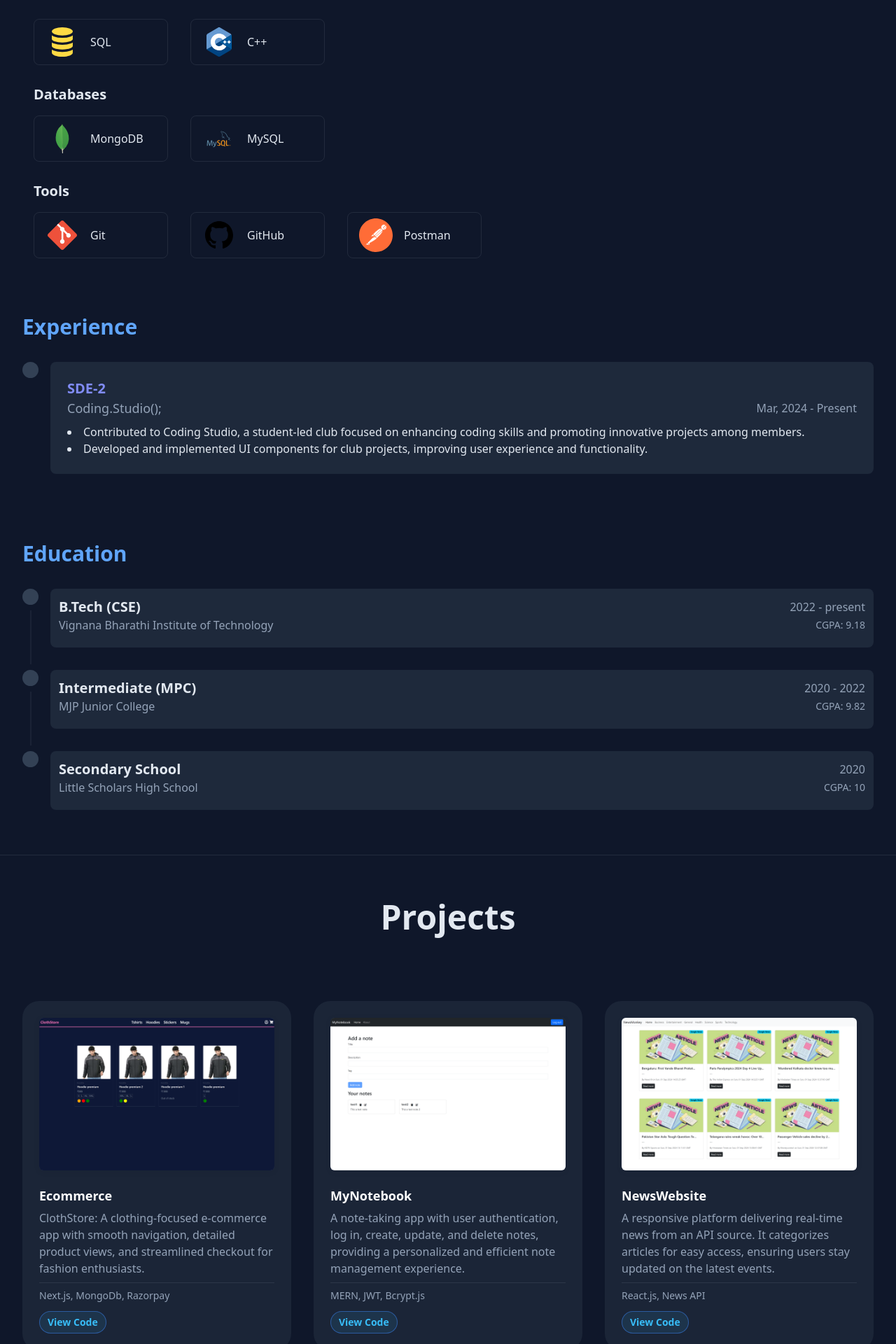
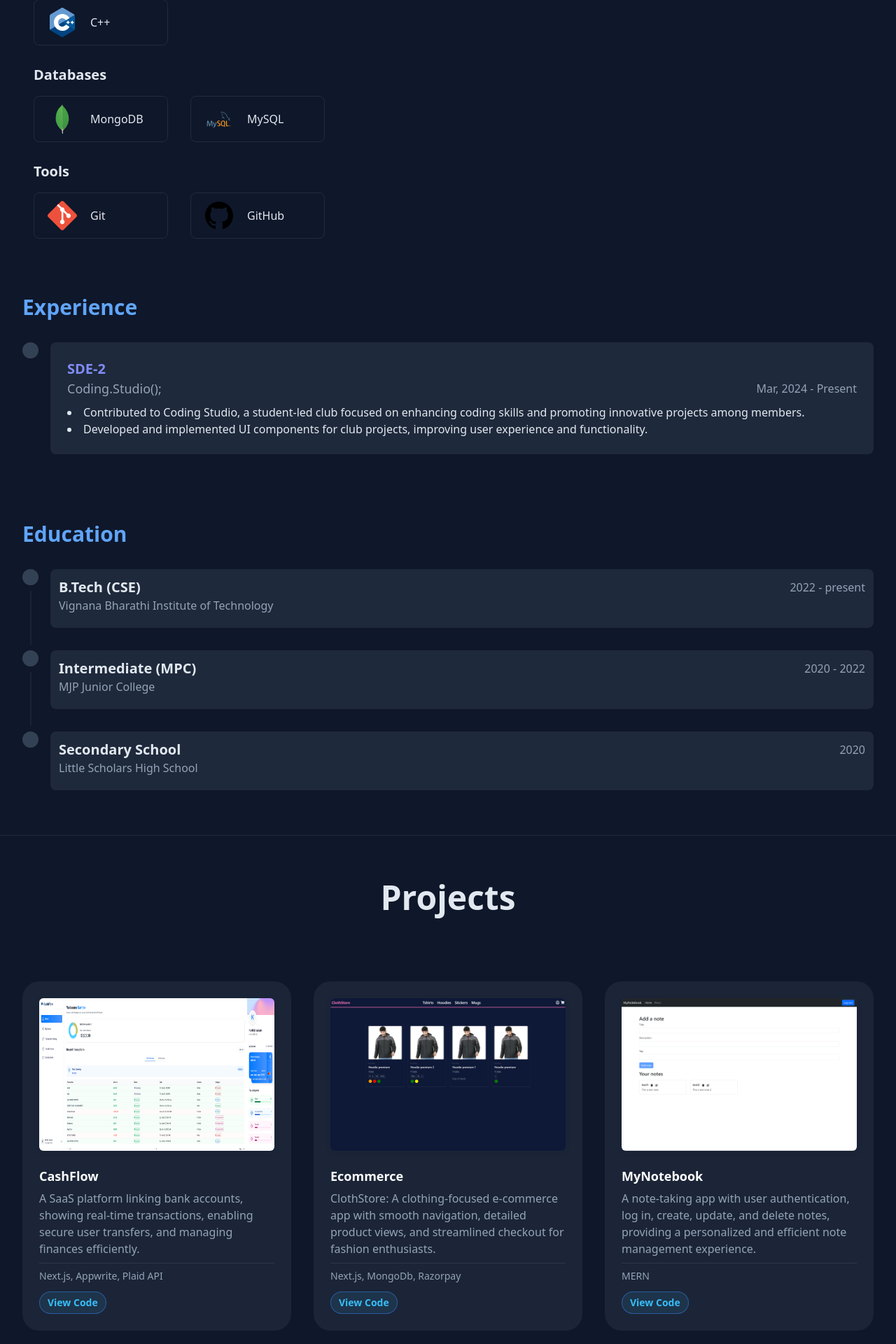
Before and after one commit to vanamkarthiknetha/myportfoliio, a Next.js app: page / in a window 1280 px wide. Shown: the part 1565-3485 px from the top of the page at 70% size. Built offline with nearby package versions, Linux system fonts and the light colour scheme.

Commit message:
add cashflow, remove sql, postman from skills, edit about

```diff
--- a/components/About.js
+++ b/components/About.js
@@ -124,7 +124,7 @@ const About = () => {
                             <p className="text-md font-normal  w-3/4">
                               {edu[key].inst_name}
                             </p>
-                            <p className=" text-sm ">CGPA: {edu[key].cgpa}</p>
+                            {/* <p className=" text-sm ">CGPA: {edu[key].cgpa}</p> */}
                           </div>
                         </div>
                       </li>
--- a/data/about/about_me.json
+++ b/data/about/about_me.json
@@ -1,3 +1,4 @@
 {
-    "about":"I am a B.Tech Computer Science student at VBIT with expertise in full stack development, specializing in the <span style='color:rgb(244,114,182,1);font-weight: bold;'>MERN</span> stack and <span style='color:rgb(244,114,182,1);font-weight: bold;'>Next.js</span>. I excel at building dynamic, efficient web applications that emphasize scalability and user experience. My skills also include a solid understanding of data structures, algorithms, and C++, which complement my development work. I am eager to contribute to impactful projects and continually enhance my technical skills."
+
+    "about":"I specialize in full stack development, focusing on the <span style='color:rgb(244,114,182,1);font-weight: bold;'>MERN</span> stack and <span style='color:rgb(244,114,182,1);font-weight: bold;'>Next.js</span>. I excel at building dynamic, scalable web applications with a focus on user experience. Skilled in creating efficient solutions, I aim to deliver impactful digital products. I am eager to collaborate on innovative projects and enhance my technical expertise."
 }
--- a/data/about/skills.json
+++ b/data/about/skills.json
@@ -7,7 +7,7 @@
     },
     "Languages":{
         "skills":[
-            "TypeScript","JavaScript","Node.js","HTML","CSS","SQL","C++"
+            "TypeScript","JavaScript","Node.js","HTML","CSS","C++"
         ]
     },
     "Databases":{
@@ -17,7 +17,7 @@
     },
     "Tools":{
         "skills":[
-            "Git","GitHub","Postman"
+            "Git","GitHub"
         ]
     }
 }
--- a/data/projects/projects.json
+++ b/data/projects/projects.json
@@ -1,4 +1,10 @@
 {
+    "CashFlow":{
+        "desc":"A SaaS platform linking bank accounts, showing real-time transactions, enabling secure user transfers, and managing finances efficiently.",
+        "live":"https://cashflow-hazel.vercel.app/",
+        "code":"https://github.com/vanamkarthiknetha/cashflow",
+        "techstack":"Next.js, Appwrite, Plaid API"
+    },
     "Ecommerce":{
         "desc":"ClothStore: A clothing-focused e-commerce app with smooth navigation, detailed product views, and streamlined checkout for fashion enthusiasts. ",
         "live":"https://clothstore-mu.vercel.app/",
@@ -9,7 +15,7 @@
         "desc":"A note-taking app with user authentication, log in, create, update, and delete notes, providing a personalized and efficient note management experience. ",
         "live":"/404",
         "code":"https://github.com/vanamkarthiknetha/mynotebook",
-        "techstack":"MERN, JWT, Bcrypt.js"
+        "techstack":"MERN"
     },
     "NewsWebsite":{
         "desc":"A responsive platform delivering real-time news from an API source. It categorizes articles for easy access, ensuring users stay updated on the latest events. ",
```
Also changed, not shown: public/projects/CashFlow.png (added), 1 other file (tests, documents, lock files or other folders).
